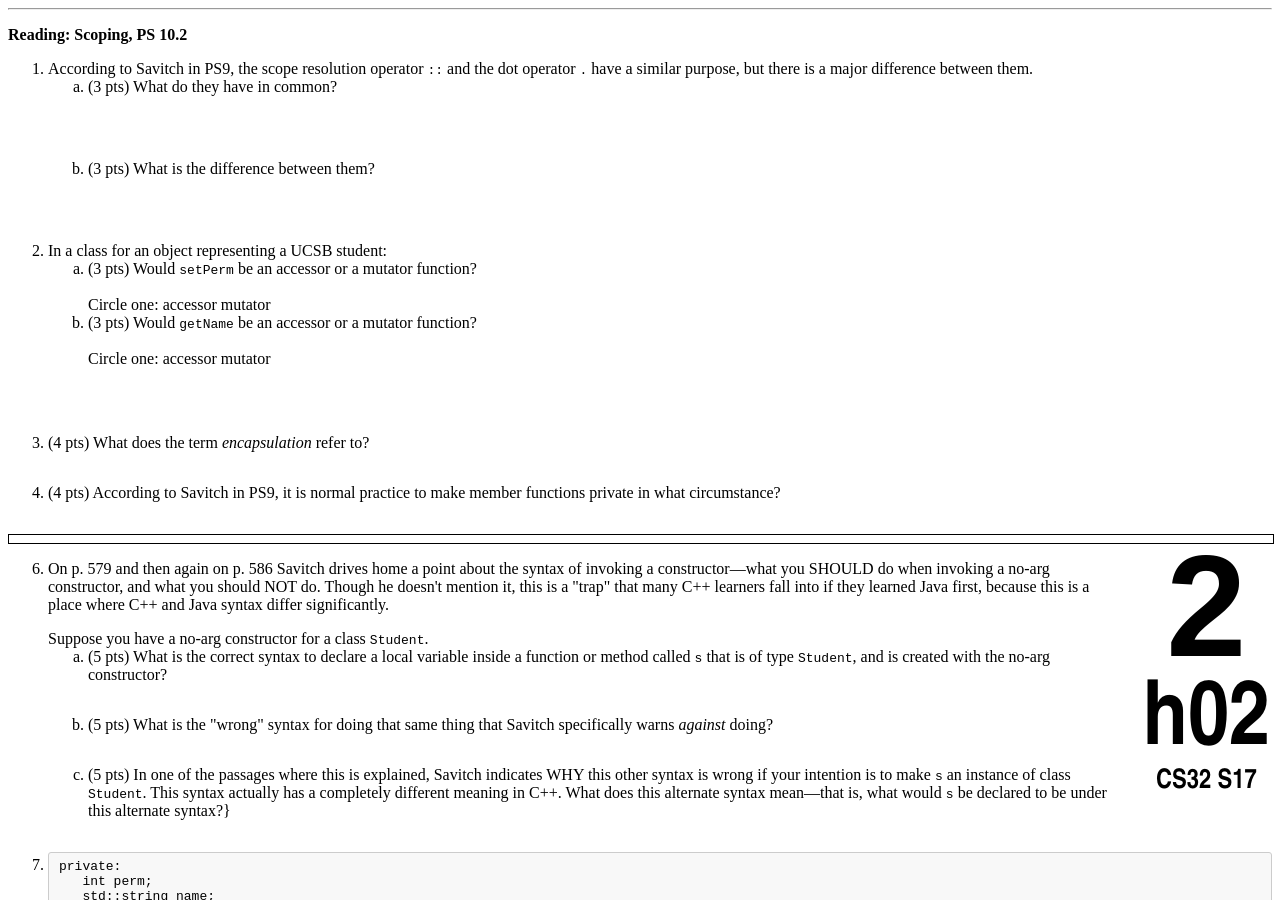
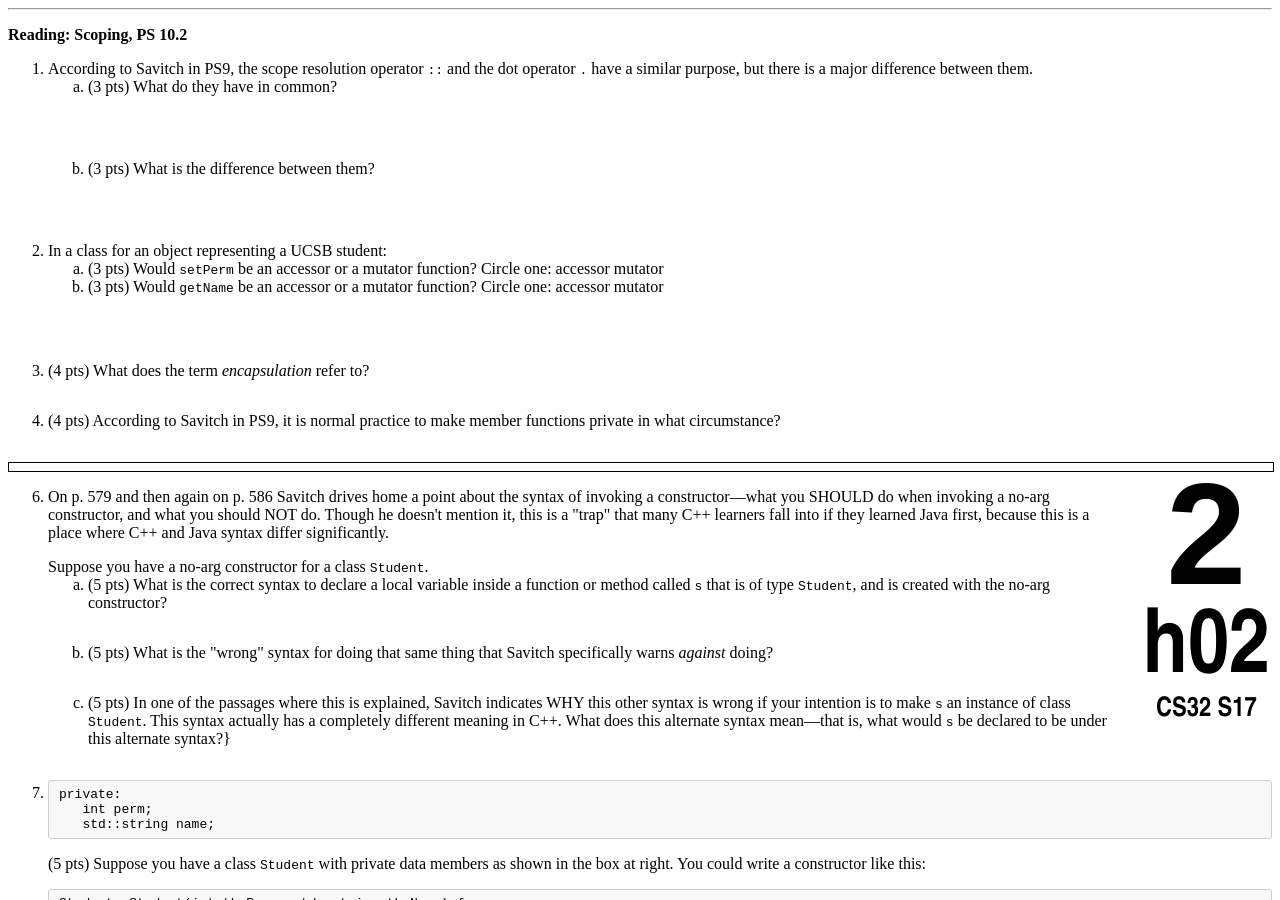
Before and after one commit to ucsb-cs32-s17/ucsb-cs32-s17.github.io, a Jekyll site: the page built from _hwk/h02.md, in a window 1280 px wide and 900 px high, scrolled down 678 px. Built offline with Jekyll 4.4.1, drawn with Linux system fonts in a browser that asks for light colours.

Commit message:
Update h02.md

```diff
--- a/_hwk/h02.md
+++ b/_hwk/h02.md
@@ -26,11 +26,9 @@ https://ucsb-cs32-s17.github.io/hwk/h02/
 
 <li>In a class for an object representing a UCSB student:
 <ol>
-  <li> (3 pts) Would <code>setPerm</code> be an accessor or a mutator function?<br /><br />
-       Circle one: accessor mutator
+  <li> (3 pts) Would <code>setPerm</code> be an accessor or a mutator function? Circle one: accessor mutator
 </li>
-  <li> (3 pts) Would <code>getName</code> be an accessor or a mutator function?<br /><br />
-       Circle one: accessor mutator
+  <li> (3 pts) Would <code>getName</code> be an accessor or a mutator function? Circle one: accessor mutator
 </li>
 </ol>
 </li>
@@ -51,7 +49,9 @@ https://ucsb-cs32-s17.github.io/hwk/h02/
 Suppose you have a no-arg constructor for a class <code>Student</code>.
 <ol>
 <li style='margin-bottom:2em'>(5 pts) What is the correct syntax to declare a local variable inside a function or method called <code>s</code> that is of type <code>Student</code>, and is created with the no-arg constructor?</li>
+
 <li style='margin-bottom:2em'>(5 pts) What is the "wrong" syntax for doing that same thing that Savitch specifically warns <em>against</em> doing? </li>
+
 <li style='margin-bottom:2em'>(5 pts) In one of the passages where this is explained, Savitch indicates WHY this other syntax is wrong if your intention is to make <code>s</code> an instance of class <code>Student</code>.  This syntax actually has a completely different meaning in C++.   What does this alternate syntax mean&mdash;that is, what would <code>s</code> be declared to be under this alternate syntax?}</li>
 </ol>
 </li>
```
